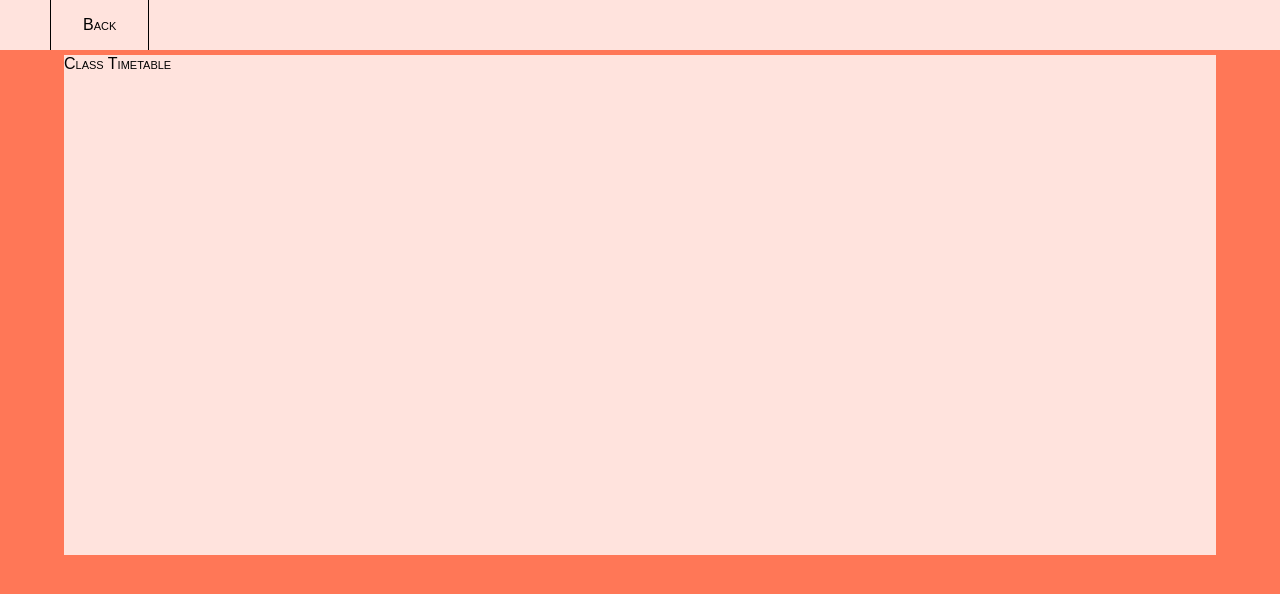
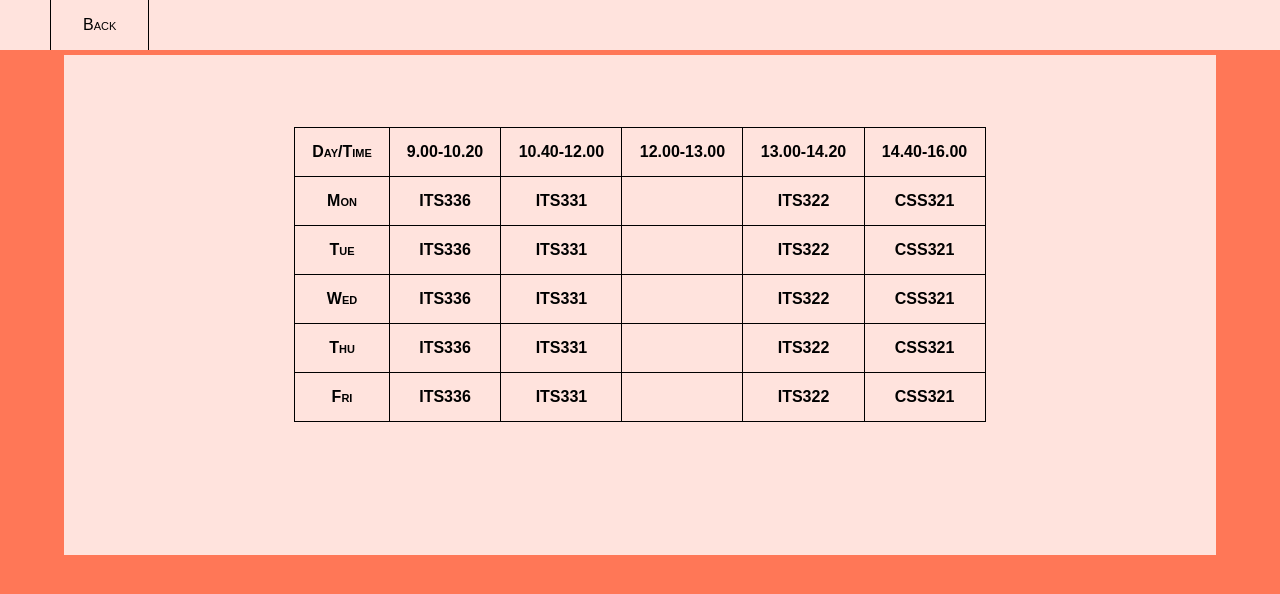
Before and after one commit to tonny62/newdb_project, a PHP site: page /newdb_project/timetable.php in a window 1280 px wide. Shown: the part 121-715 px from the top of the page. Run offline with PHP 8.4, Linux system fonts and the light colour scheme; lists and menus that the app fills with data are empty.

Commit message:
edit timetable

```diff
--- a/action_page.php
+++ b/action_page.php
@@ -1,7 +1,7 @@
 <?php
   $uid = $_GET['uname'];
   $password = $_GET['password'];
-  $url = "http://localhost:80/miniproject";
+  $url = "http://localhost:80/newdb_project";
   // TODO: connect to database
   if ($uid == "admin" AND $password == "admin") {
     header("Location: $url/dashboard.php");
--- a/timetable.php
+++ b/timetable.php
@@ -7,6 +7,19 @@
   </head>
   <body>
     <?php // TODO: code timetable ?>
+
+    <style>
+
+    table, th, td {
+        border: 1px solid black;
+    }
+    th {
+    padding: 15px;
+    margin-top: 50px;
+}
+    </style>
+
+
     <div id="header">
         <p id="header_text">iSchool : ITS351 Mini Project</p>
       </div>
@@ -17,7 +30,62 @@
       </div>
       <div class="clear"></div>
     <div id="container">
-      Class Timetable
+
+
+      <br><br><br><br>
+      <table style="width:60%" >
+
+        <tr style="">
+            <th>Day/Time</th>
+            <th>9.00-10.20</th>
+            <th>10.40-12.00</th>
+            <th>12.00-13.00</th>
+            <th>13.00-14.20</th>
+            <th>14.40-16.00</th>
+        </tr>
+        <tr>
+              <th>Mon</th>
+              <th>ITS336</th>
+              <th>ITS331</th>
+              <th> </th>
+              <th>ITS322</th>
+              <th>CSS321</th>
+          </tr>
+          <tr>
+                <th>Tue</th>
+                <th>ITS336</th>
+                <th>ITS331</th>
+                <th> </th>
+                <th>ITS322</th>
+                <th>CSS321</th>
+            </tr>
+            <tr>
+                  <th>Wed</th>
+                  <th>ITS336</th>
+                  <th>ITS331</th>
+                  <th> </th>
+                  <th>ITS322</th>
+                  <th>CSS321</th>
+              </tr>
+              <tr>
+                    <th>Thu</th>
+                    <th>ITS336</th>
+                    <th>ITS331</th>
+                    <th> </th>
+                    <th>ITS322</th>
+                    <th>CSS321</th>
+                </tr>
+                <tr>
+                      <th>Fri</th>
+                      <th>ITS336</th>
+                      <th>ITS331</th>
+                      <th> </th>
+                      <th>ITS322</th>
+                      <th>CSS321</th>
+                  </tr>
+
+      </table>
+
     </div>
   </body>
 </html>
```
